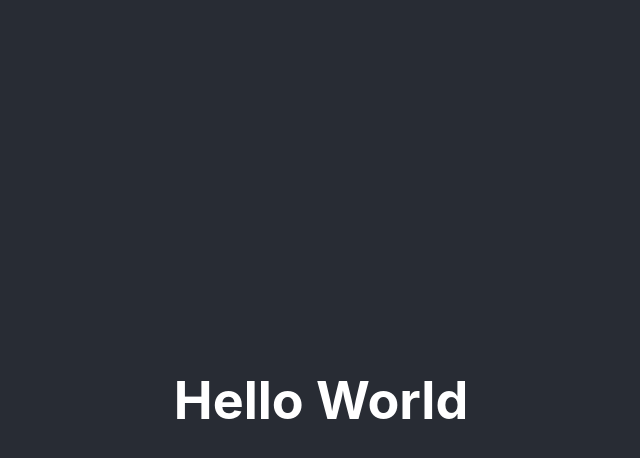
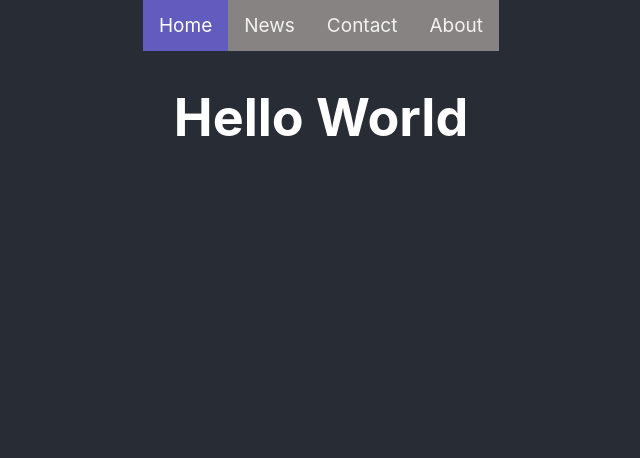
Before and after one commit to linhtiendev/React-Hook-Basic, a React (Create React App) app: page / in a window 1280 px wide. Shown: the top 458 px of the page, without its empty margins (319-959 px from the left). Built offline with nearby package versions, Linux system fonts and the light colour scheme.

Commit message:
multiple components

```diff
--- a/package.json
+++ b/package.json
@@ -9,6 +9,7 @@
     "react": "^17.0.2",
     "react-dom": "^17.0.2",
     "react-scripts": "5.0.1",
+    "sass": "^1.66.1",
     "web-vitals": "^2.1.4"
   },
   "scripts": {
--- a/src/App.css
+++ /dev/null
@@ -1,38 +0,0 @@
-.App {
-  text-align: center;
-}
-
-.App-logo {
-  height: 40vmin;
-  pointer-events: none;
-}
-
-@media (prefers-reduced-motion: no-preference) {
-  .App-logo {
-    animation: App-logo-spin infinite 20s linear;
-  }
-}
-
-.App-header {
-  background-color: #282c34;
-  min-height: 100vh;
-  display: flex;
-  flex-direction: column;
-  align-items: center;
-  justify-content: center;
-  font-size: calc(10px + 2vmin);
-  color: white;
-}
-
-.App-link {
-  color: #61dafb;
-}
-
-@keyframes App-logo-spin {
-  from {
-    transform: rotate(0deg);
-  }
-  to {
-    transform: rotate(360deg);
-  }
-}
--- a/src/App.js
+++ b/src/App.js
@@ -1,9 +1,11 @@
-import "./App.css";
+import "./App.scss";
+import Nav from "./views/Nav";
 
 function App() {
     return (
         <div className="App">
             <header className="App-header">
+                <Nav />
                 <h1>Hello World</h1>
             </header>
         </div>
--- /dev/null
+++ b/src/App.scss
@@ -0,0 +1,13 @@
+.App {
+    text-align: center;
+    .App-header {
+        background-color: #282c34;
+        min-height: 100vh;
+        display: flex;
+        flex-direction: column;
+        align-items: center;
+        // justify-content: center;
+        font-size: calc(10px + 2vmin);
+        color: white;
+    }
+}
--- /dev/null
+++ b/src/views/Nav.js
@@ -0,0 +1,15 @@
+import "./Nav.scss";
+
+const Nav = () => {
+    return (
+        <div className="topnav">
+            <a className="active" href="#home">
+                Home
+            </a>
+            <a href="#news">News</a>
+            <a href="#contact">Contact</a>
+            <a href="#about">About</a>
+        </div>
+    );
+};
+export default Nav;
--- /dev/null
+++ b/src/views/Nav.scss
@@ -0,0 +1,23 @@
+.topnav {
+    overflow: hidden;
+    background-color: #888383;
+}
+
+.topnav a {
+    float: left;
+    color: #f2f2f2;
+    text-align: center;
+    padding: 14px 16px;
+    text-decoration: none;
+    font-size: 19px;
+}
+
+.topnav a:hover {
+    background-color: #ddd;
+    color: black;
+}
+
+.topnav a.active {
+    background-color: #615cbd;
+    color: white;
+}
```
Also changed, not shown: 1 other file (tests, documents, lock files or other folders).
